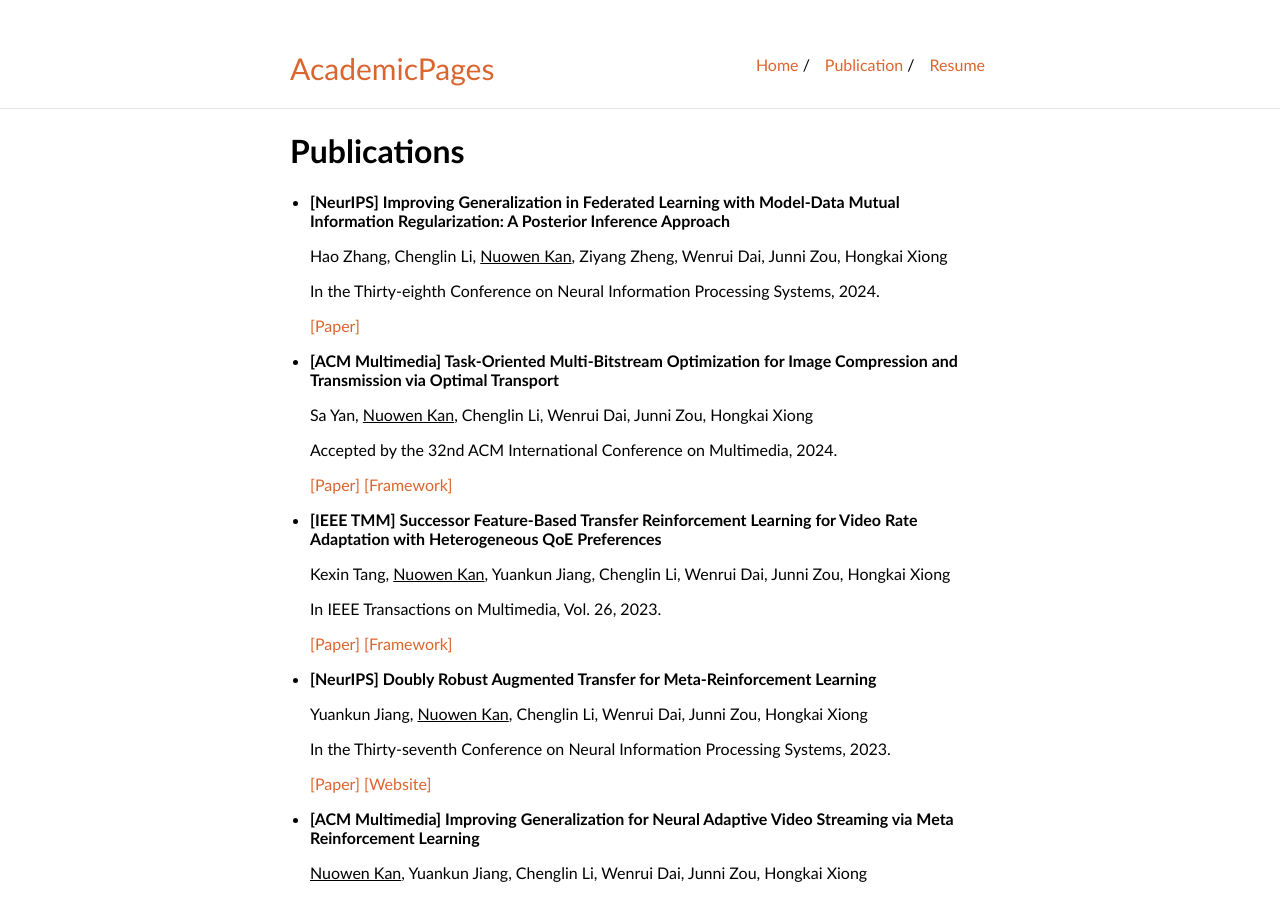
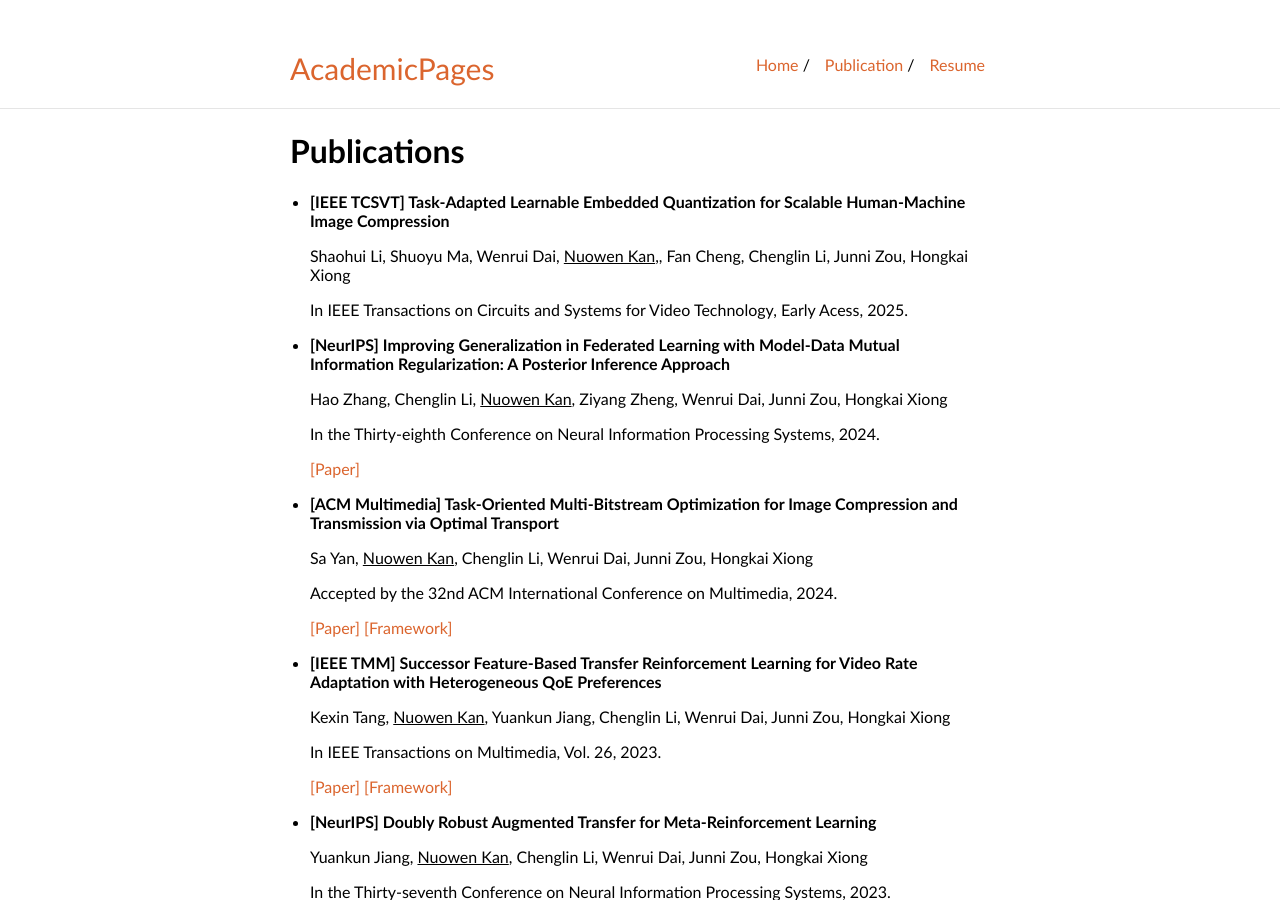
Before and after one commit to confiwent/AcademicPages, a Jekyll site: the page built from publication.md, in a window 1280 px wide and 900 px high. Built offline with Jekyll 4.4.1, drawn with Linux system fonts in a browser that asks for light colours; our own code applies the rules of GitHub Pages for plain Markdown files.

Commit message:
add csvt

```diff
--- a/publication.md
+++ b/publication.md
@@ -1,4 +1,10 @@
 # Publications
+- **[IEEE TCSVT] Task-Adapted Learnable Embedded Quantization for Scalable Human-Machine Image Compression**
+
+    Shaohui Li, Shuoyu Ma, Wenrui Dai, <u>Nuowen Kan</u>,, Fan Cheng, Chenglin Li, Junni Zou, Hongkai Xiong
+
+    In IEEE Transactions on Circuits and Systems for Video Technology, Early Acess, 2025.
+
 - **[NeurIPS] Improving Generalization in Federated Learning with Model-Data Mutual Information Regularization: A Posterior Inference Approach**
 
   Hao Zhang, Chenglin Li, <u>Nuowen Kan</u>, Ziyang Zheng, Wenrui Dai, Junni Zou, Hongkai Xiong
```
Also changed, not shown: index.md (+2 -0 lines).
